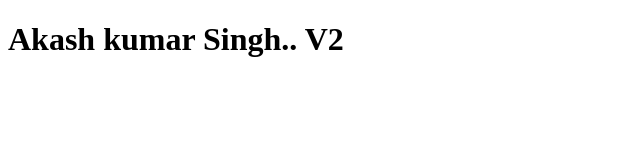
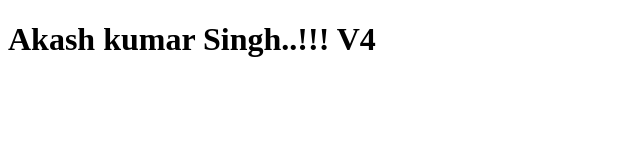
Before and after one commit to AkashMountBlue/practice-repo, a plain HTML site: page index.html in a window 1280 px wide. Shown: the full height of the page, 0-640 px from the left. Drawn offline with Linux system fonts and the light colour scheme.

Commit message:
Version 4

```diff
--- a/index.html
+++ b/index.html
@@ -6,7 +6,7 @@
     <title>Document</title>
 </head>
 <body>
-    <h1>Akash kumar Singh.. <span>V2</span></h1>
+    <h1>Akash kumar Singh..!!! <span>V4</span></h1>
 
 </body>
 </html>
```
